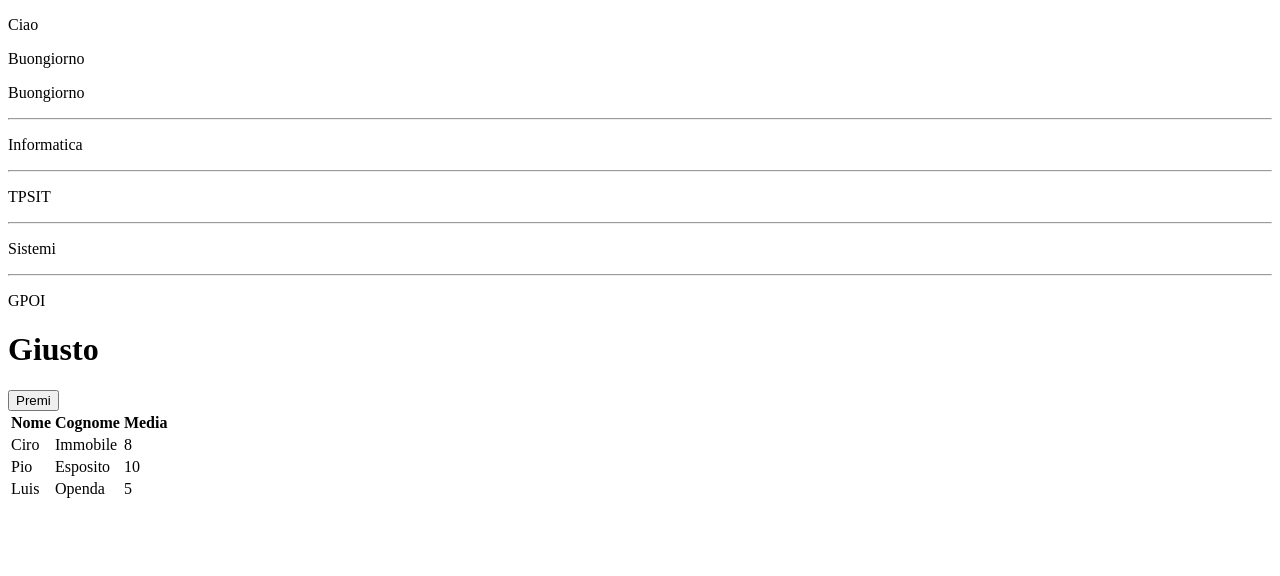
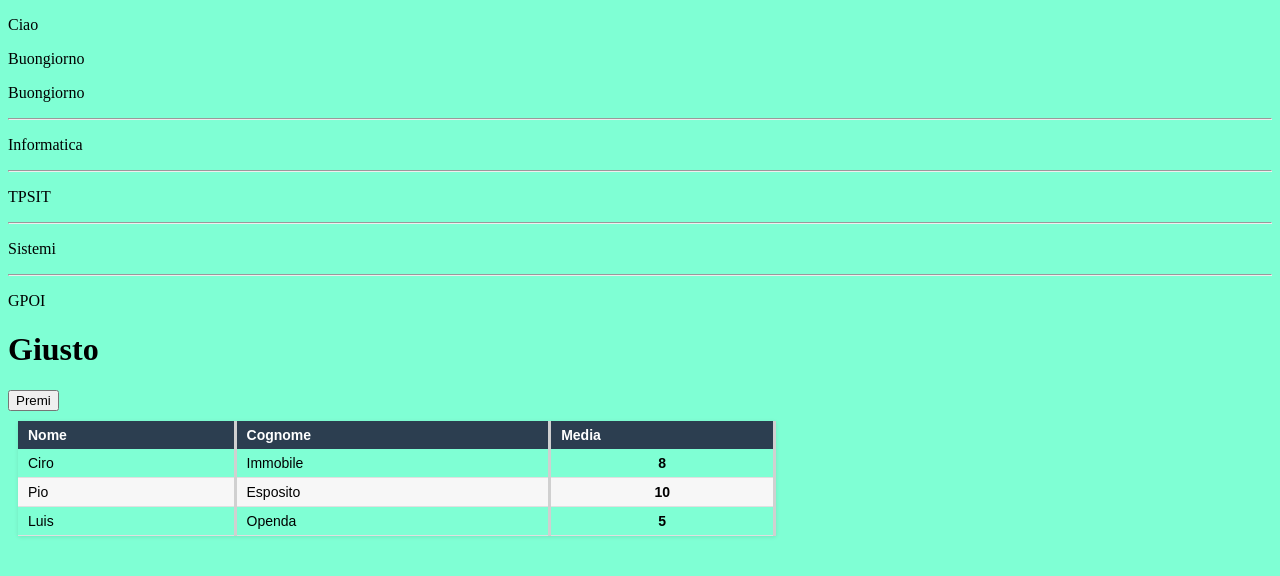
Before and after one commit to xRennyx/AppNumeri, a PHP site: page /indexH.php in a window 1280 px wide. Shown: the top 576 px of the page. Run offline with PHP 8.4, Linux system fonts and the light colour scheme.

Commit message:
Update mystyle.css

```diff
--- a/php/php+HTML/mystyle.css
+++ b/php/php+HTML/mystyle.css
@@ -1,3 +1,44 @@
 body{
-    background-color: white;
+    background-color: aquamarine;
 }
+table {
+    width: 60%;
+    margin: 10px;
+    border-collapse: collapse;
+    font-family: Arial, sans-serif;
+    font-size: 14px;
+    box-shadow: 0 1px 4px rgba(0,0,0,0.1);
+}
+
+thead {
+    background-color: #2c3e50;
+    color: #ffffff;
+}
+
+th, td {
+    padding: 6px 10px;
+    text-align: left;
+    border-right: 3px solid #d0d0d0;
+}
+
+th {
+    text-transform: capitalize;
+    font-weight: 600;
+}
+
+tbody tr {
+    border-bottom: 1px solid #e0e0e0;
+}
+
+tbody tr:nth-child(even) {
+    background-color: #f7f7f7;
+}
+
+tbody tr:hover {
+    background-color: #ececec;
+}
+
+td:last-child {
+    text-align: center;
+    font-weight: 600;
+}
```
